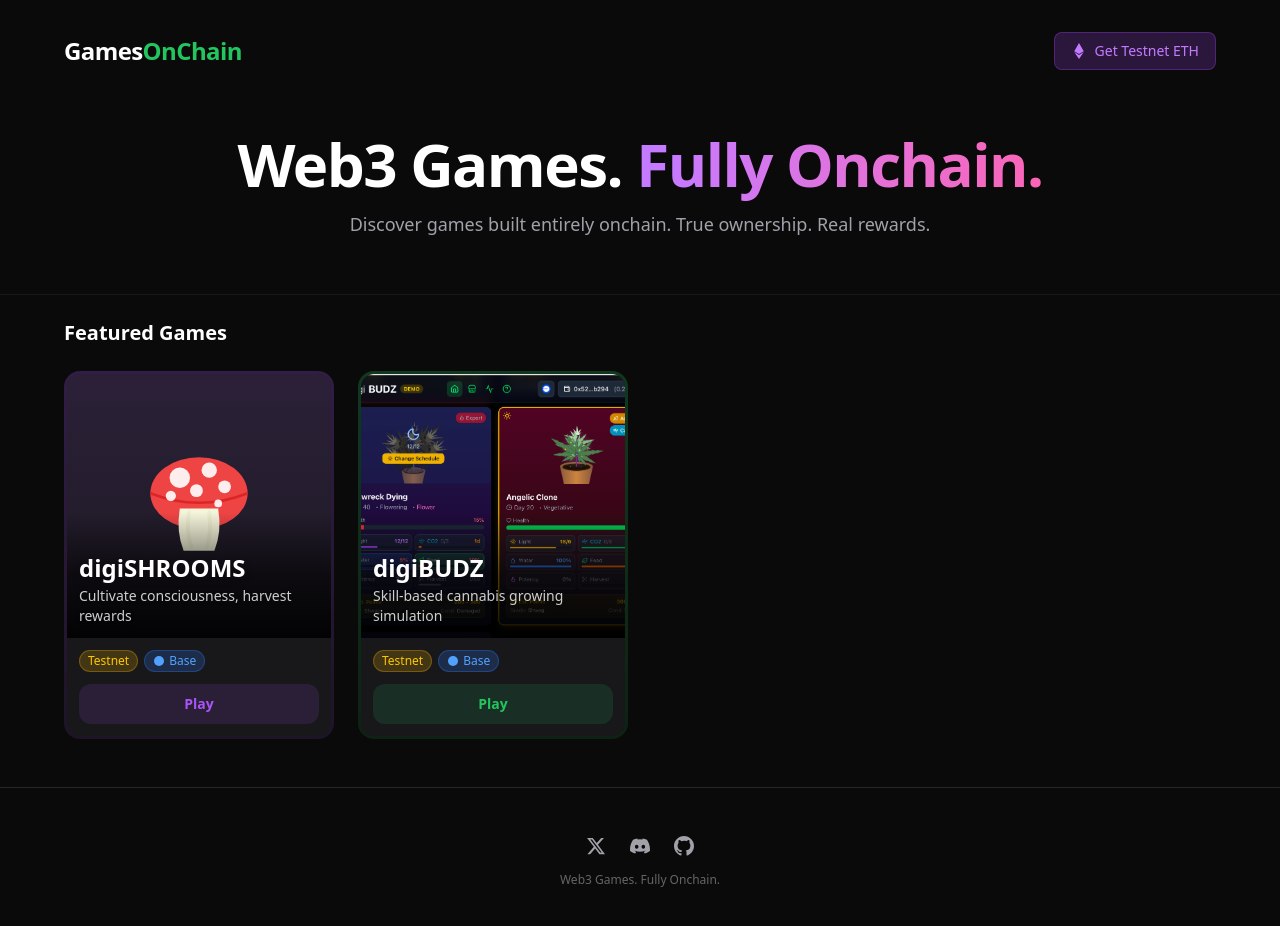
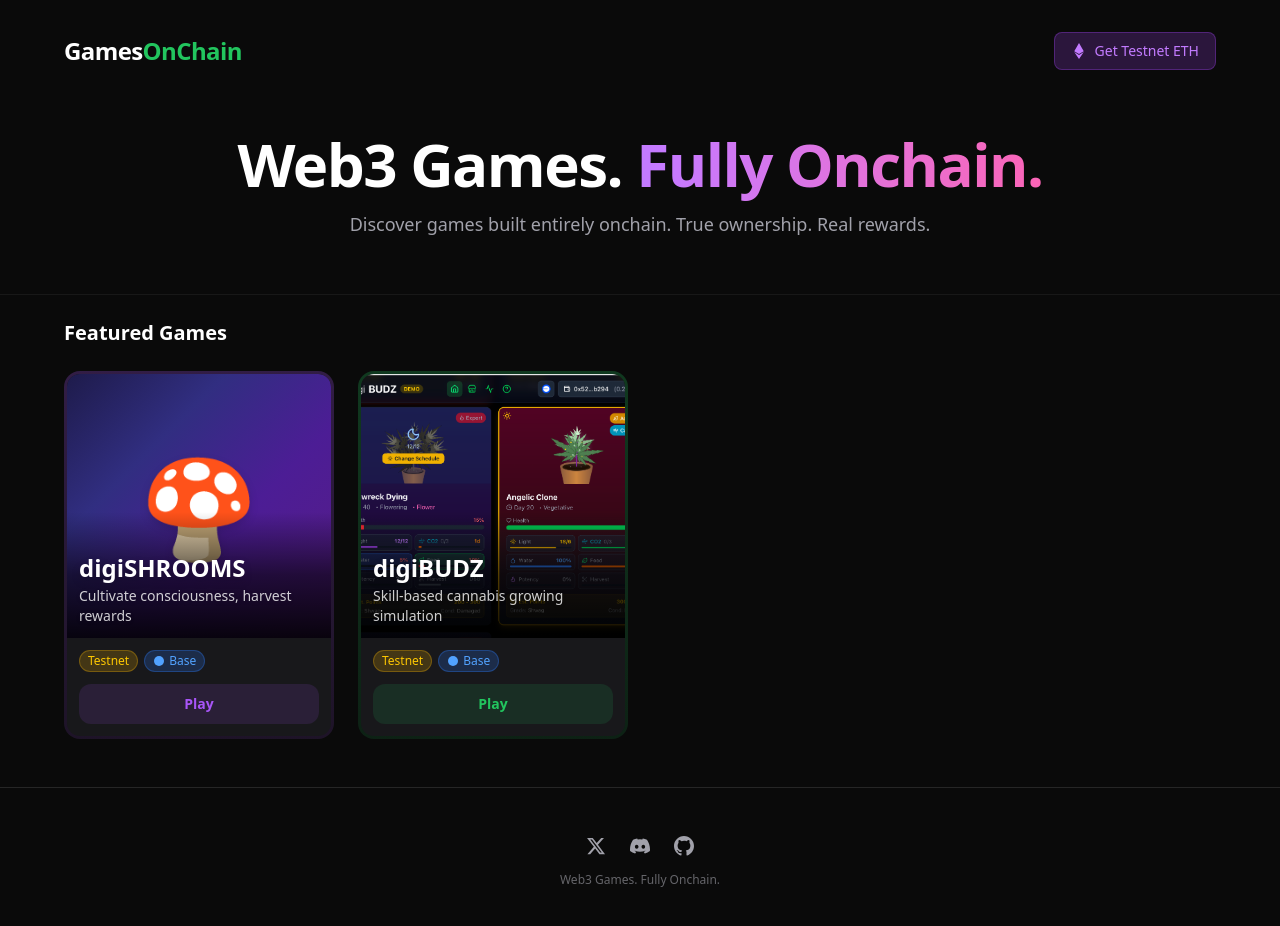
Before and after one commit to binarydrool/gamesonchain, a Next.js app: page / in a window 1280 px wide. Shown: the top 926 px of the page. Built offline with nearby package versions, Linux system fonts and the light colour scheme.

Commit message:
style: use mushroom emoji with purple gradient background

```diff
--- a/components/GameCard.tsx
+++ b/components/GameCard.tsx
@@ -54,6 +54,20 @@ const gameIcons: Record<string, React.ReactNode> = {
 };
 
 function GameArtwork({ game }: { game: Game }) {
+  // Use emoji for games with emoji:X format
+  if (game.icon.startsWith('emoji:')) {
+    const emoji = game.icon.replace('emoji:', '');
+    return (
+      <div
+        className="relative w-full aspect-square rounded-t-xl flex items-center justify-center"
+        style={{ background: 'linear-gradient(135deg, #1e1b4b 0%, #312e81 30%, #4c1d95 60%, #581c87 100%)' }}
+      >
+        <span className="text-7xl sm:text-8xl drop-shadow-lg">{emoji}</span>
+        <GameOverlay game={game} />
+      </div>
+    );
+  }
+
   // Use SVG icon for games with icon:iconName format
   if (game.icon.startsWith('icon:')) {
     const iconName = game.icon.replace('icon:', '');
--- a/lib/games.ts
+++ b/lib/games.ts
@@ -17,7 +17,7 @@ export const games: Game[] = [
     name: 'digiSHROOMS',
     tagline: 'Cultivate consciousness, harvest rewards',
     url: 'https://digishrooms.xyz',
-    icon: 'icon:mushroom',
+    icon: 'emoji:🍄',
     status: 'testnet',
     chain: 'Base',
     accentColor: '#a855f7'
```
